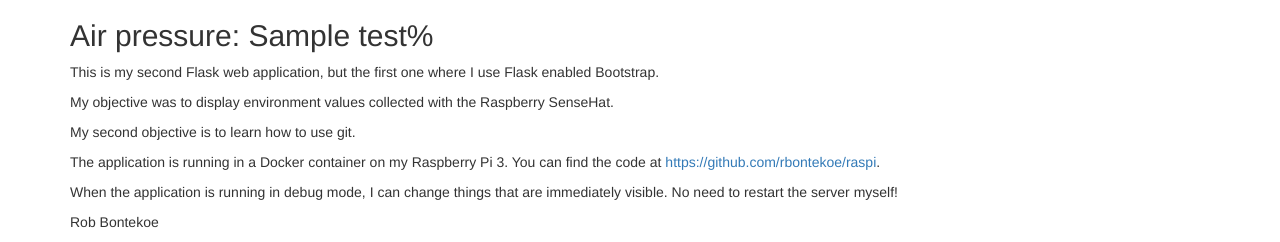
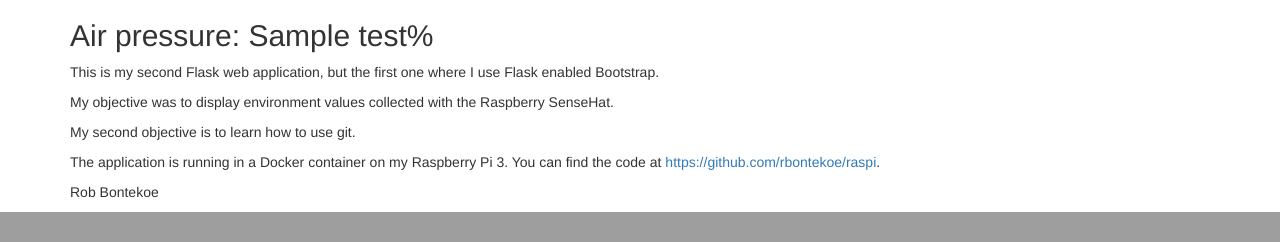
Before and after one commit to rbontekoe/raspi, a Flask app: template web/templates/index.html in a window 1280 px wide. Shown: the part 961-1203 px from the top of the page. After the commit the page ends 1173 px from the top, so only its background shows below. Run offline with Flask 2, Linux system fonts and the light colour scheme; the template is opened without the code that fills it: most values are stand-ins (such as "Sample title", 1, 10 or a date in 2020); parts of the project's set-up code (start-up, migrations or seed data) failed here and were passed over; some libraries are stand-ins or nearby versions.

Commit message:
Update text

```diff
--- a/web/templates/index.html
+++ b/web/templates/index.html
@@ -16,7 +16,6 @@
   <p>My second objective is to learn how to use git.</p>
   <p>The application is running in a Docker container on my Raspberry Pi 3. You can find the code at <a href="https://github.com/rbontekoe/raspi">https://github.com/rbontekoe/raspi</a>.
 </p>
-  <p>When the application is running in debug mode, I can change things that are immediately visible. No need to restart the server myself!</p>
   <p>Rob Bontekoe</p>
 </div>
 {% endblock %}
```
